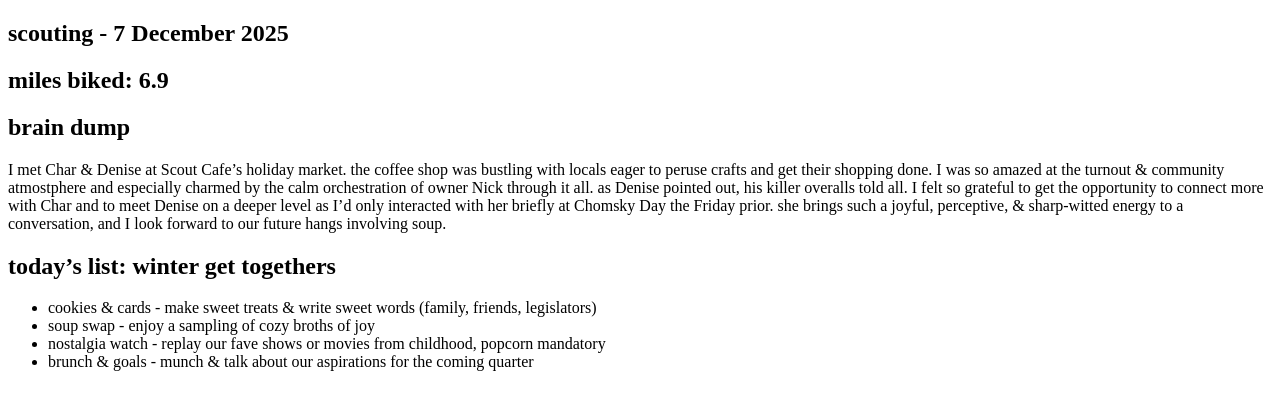
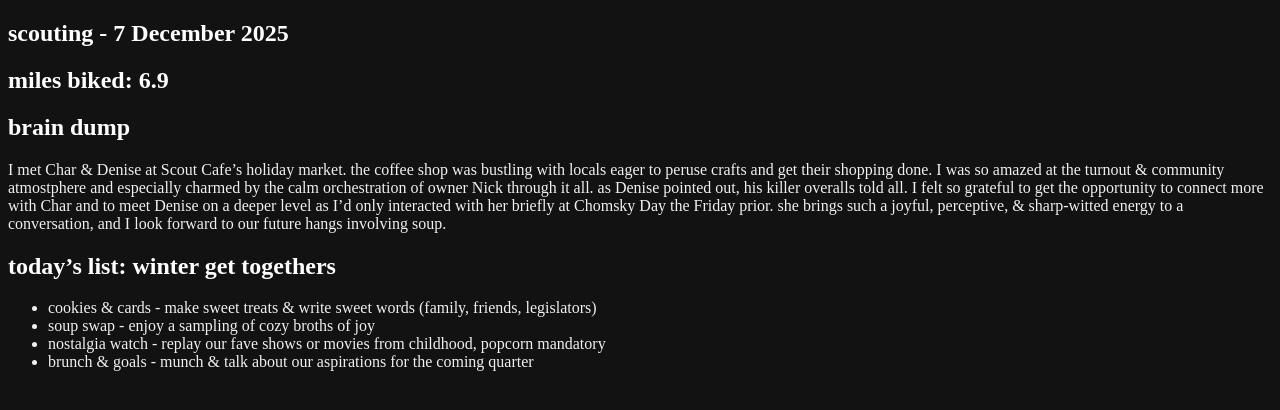
Before and after one commit to bikergal/bikergal.github.io, a Jekyll site: the page built from _posts/2025-12-07-scouting.md, in a window 1280 px wide. Shown: the top 410 px of the page. Built offline with Jekyll 4.4.1, drawn with Linux system fonts in a browser that asks for light colours; comment, search, counter and statistics services are not loaded.

Commit message:
Update post.html

```diff
--- a/_layouts/post.html
+++ b/_layouts/post.html
@@ -5,6 +5,15 @@
 h1, h2, h3, .post-title {
   text-transform: none; /* preserve original casing */
 }
+  body {
+      background-color: #121212 !important;
+      color: #f0f0f0 !important;
+  }
+  a { color: #80cbc4; }
+  a:hover { color: #4db6ac; }
+  h1,h2,h3,h4,h5,h6 { color: #ffffff; }
+  pre, code { background-color: #1e1e1e; color: #f8f8f2; }
+  blockquote { border-left: 3px solid #80cbc4; color: #cccccc; padding-left: 1rem; }
     </style>
 
     <meta charset="utf-8">
```
